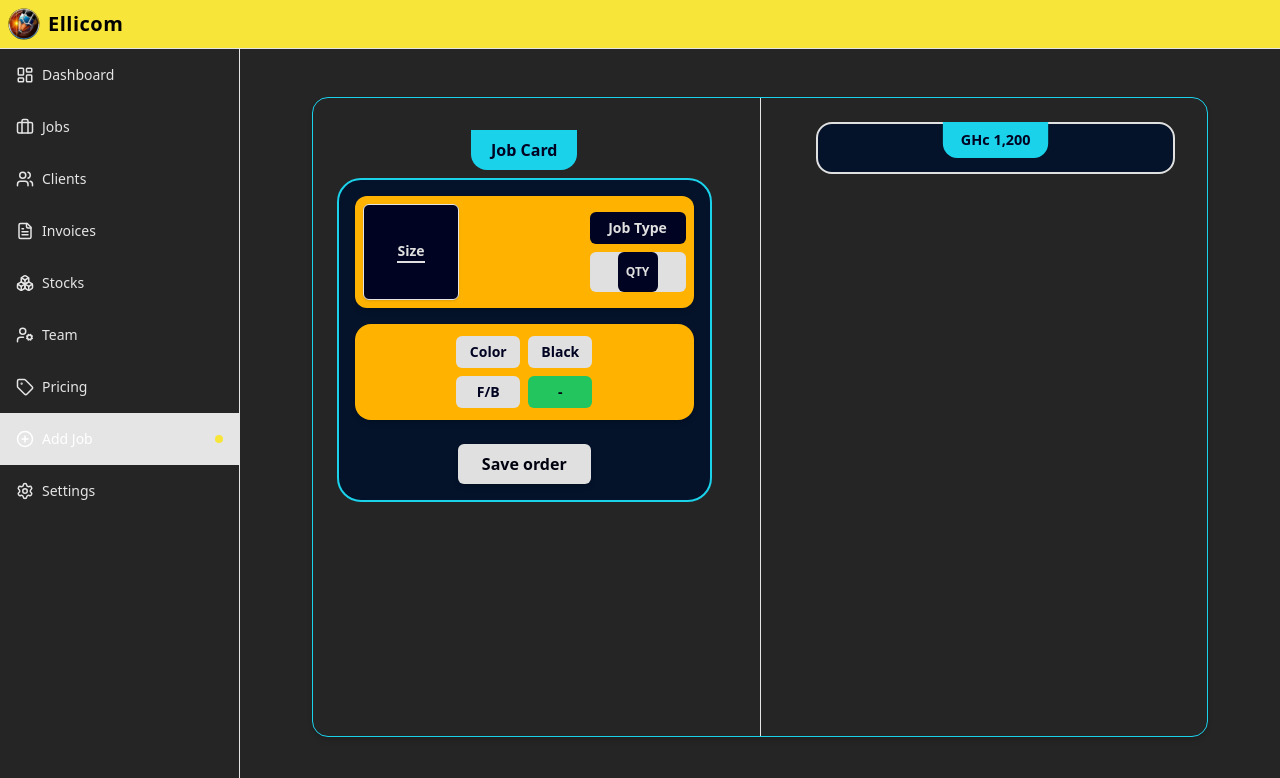
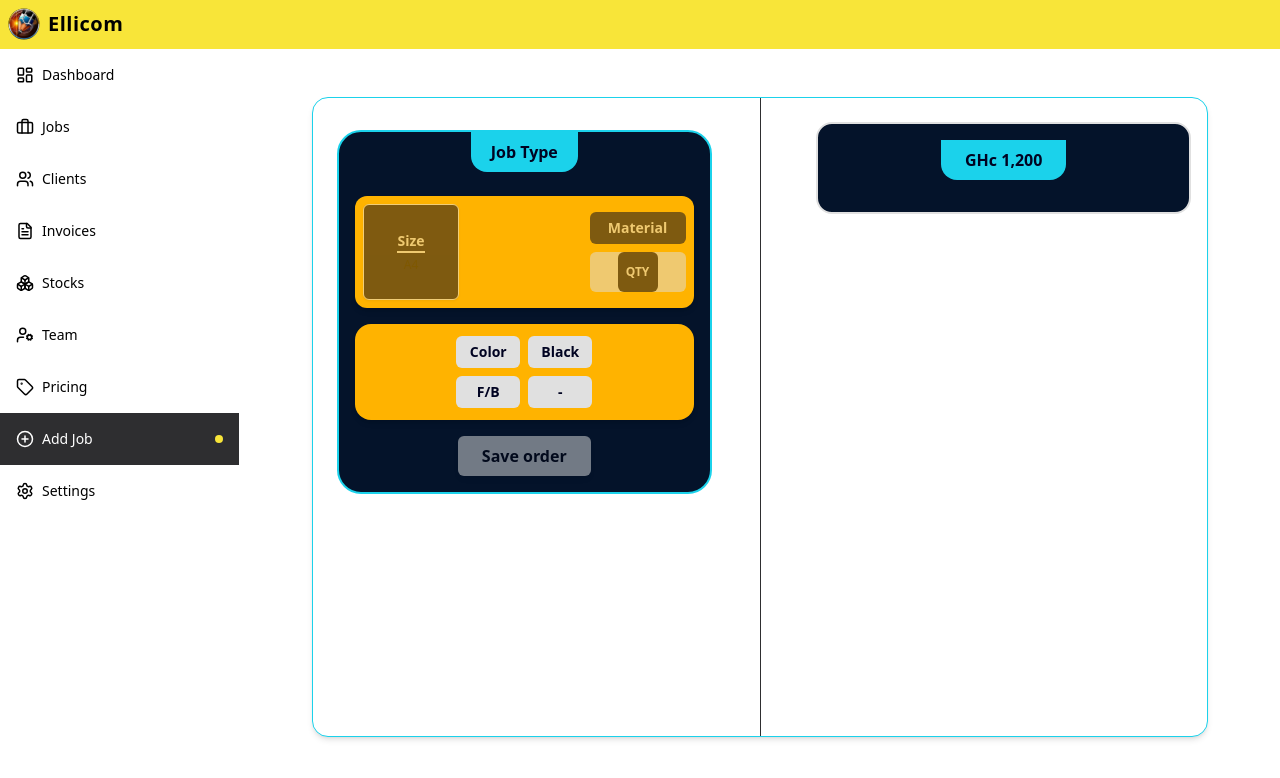
Before and after one commit to Abraham-trigs/ellicom-Up, a Next.js app in the folder ellicom-up/: page /admin/addJob in a window 1280 px wide. Shown: the top 778 px of the page. Built offline with nearby package versions, Linux system fonts and the light colour scheme.

Commit message:
WIP before viewing old commit

```diff
--- a/ellicom-up/src/app/admin/pricing/page.tsx
+++ b/ellicom-up/src/app/admin/pricing/page.tsx
@@ -77,14 +77,16 @@ export default function PricingPage() {
   };
 
   return (
-    <div className="p-6 space-y-6">
-      <h1 className="text-2xl font-bold">Job Pricing Manager</h1>
+    <div className="p-6 space-y-6 bg-background text-textPrimary transition-colors duration-300">
+      <h1 className="text-2xl font-bold text-sea dark:text-textPrimary">
+        Job Pricing Manager
+      </h1>
 
       {/* Filter Dropdown */}
       <div className="flex items-center gap-4">
-        <Label>Filter by Job Type:</Label>
+        <Label className="text-textSecondary">Filter by Job Type:</Label>
         <select
-          className="border rounded-md px-3 py-1 text-sm bg-background"
+          className="border border-border rounded-md px-3 py-1 text-sm bg-surface text-textPrimary"
           value={filterJobType}
           onChange={(e) => setFilterJobType(e.target.value)}
         >
@@ -98,9 +100,9 @@ export default function PricingPage() {
       </div>
 
       {/* Form */}
-      <Card>
+      <Card className="bg-surface border border-border shadow-sm">
         <CardHeader>
-          <CardTitle>
+          <CardTitle className="text-gold dark:text-textPrimary">
             {editingId ? "Edit Pricing" : "Add New Pricing"}
           </CardTitle>
         </CardHeader>
@@ -108,6 +110,7 @@ export default function PricingPage() {
           <div>
             <Label>Job Type</Label>
             <Input
+              className="bg-background text-textPrimary border-border"
               value={formData.jobType}
               onChange={(e) =>
                 setFormData((f) => ({ ...f, jobType: e.target.value }))
@@ -119,6 +122,7 @@ export default function PricingPage() {
           <div>
             <Label>Variable</Label>
             <Input
+              className="bg-background text-textPrimary border-border"
               value={formData.variable}
               onChange={(e) =>
                 setFormData((f) => ({ ...f, variable: e.target.value }))
@@ -130,6 +134,7 @@ export default function PricingPage() {
           <div>
             <Label>Material Type (optional)</Label>
             <Input
+              className="bg-background text-textPrimary border-border"
               value={formData.materialType || ""}
               onChange={(e) =>
                 setFormData((f) => ({ ...f, materialType: e.target.value }))
@@ -141,6 +146,7 @@ export default function PricingPage() {
           <div>
             <Label>Unit Price</Label>
             <Input
+              className="bg-background text-textPrimary border-border"
               type="number"
               value={formData.unitPrice}
               onChange={(e) =>
@@ -156,6 +162,7 @@ export default function PricingPage() {
           <div className="md:col-span-2">
             <Label>Modifiers (comma separated)</Label>
             <Input
+              className="bg-background text-textPrimary border-border"
               value={formData.modifiers.join(", ")}
               onChange={(e) =>
                 setFormData((f) => ({
@@ -170,6 +177,7 @@ export default function PricingPage() {
           <div className="md:col-span-2">
             <Label>Notes</Label>
             <Textarea
+              className="bg-background text-textPrimary border-border"
               value={formData.notes || ""}
               onChange={(e) =>
                 setFormData((f) => ({ ...f, notes: e.target.value }))
@@ -178,34 +186,64 @@ export default function PricingPage() {
             />
           </div>
 
-          <Button className="w-full md:col-span-2" onClick={handleSubmit}>
+          <Button
+            className="w-full md:col-span-2 bg-sea hover:bg-neonSea text-power dark:bg-gold dark:hover:bg-highGold dark:text-power"
+            onClick={handleSubmit}
+          >
             {editingId ? "Update Pricing" : "Create Pricing"}
           </Button>
         </CardContent>
       </Card>
 
-      {/* List */}
-      <div className="grid grid-cols-1 md:grid-cols-2 gap-4">
+      {/* Table */}
+      <div className="overflow-auto border border-border rounded-lg shadow-sm">
+        <table className="min-w-full table-auto border-collapse text-sm text-left">
+          <thead className="bg-surface text-textPrimary">
+            <tr>
+              {[
+                "Job Type",
+                "Variable",
+                "Material",
+                "Unit Price (GHS)",
+                "Modifiers",
+                "Notes",
+                "Actions",
+              ].map((header) => (
+                <th
+                  key={header}
+                  className="p-3 border border-border font-semibold"
+                >
+                  {header}
+                </th>
+              ))}
+            </tr>
+          </thead>
+          <tbody className="text-textSecondary">
             {filteredList.map((item) => (
-          <Card key={item.id}>
-            <CardHeader>
-              <CardTitle>
-                {item.jobType} – {item.variable}
-              </CardTitle>
-            </CardHeader>
-            <CardContent className="space-y-2">
-              {item.materialType && <p>Material: {item.materialType}</p>}
-              <p className="font-medium text-lg">
-                GHS {item.unitPrice.toFixed(2)}
-              </p>
-              {item.notes && (
-                <p className="text-muted-foreground text-sm">{item.notes}</p>
-              )}
-
-              <div className="flex gap-2 mt-2">
+              <tr
+                key={item.id}
+                className="hover:bg-sea/20 dark:hover:bg-muted/50 transition-colors duration-150"
+              >
+                <td className="p-3 border border-border">{item.jobType}</td>
+                <td className="p-3 border border-border">{item.variable}</td>
+                <td className="p-3 border border-border">
+                  {item.materialType || "-"}
+                </td>
+                <td className="p-3 border border-border font-medium">
+                  {item.unitPrice.toFixed(2)}
+                </td>
+                <td className="p-3 border border-border">
+                  {item.modifiers?.length ? item.modifiers.join(", ") : "-"}
+                </td>
+                <td className="p-3 border border-border italic text-xs text-muted-foreground">
+                  {item.notes || "-"}
+                </td>
+                <td className="p-3 border border-border text-center">
+                  <div className="flex justify-center gap-2">
                     <Button
                       size="sm"
                       variant="secondary"
+                      className="bg-sea text-power hover:bg-neonSea dark:bg-gold dark:text-power dark:hover:bg-highGold"
                       onClick={() => handleEdit(item)}
                     >
                       Edit
@@ -218,9 +256,22 @@ export default function PricingPage() {
                       Delete
                     </Button>
                   </div>
-            </CardContent>
-          </Card>
+                </td>
+              </tr>
             ))}
+
+            {filteredList.length === 0 && (
+              <tr>
+                <td
+                  colSpan={7}
+                  className="text-center p-6 border border-border text-muted-foreground italic"
+                >
+                  No job pricing entries found.
+                </td>
+              </tr>
+            )}
+          </tbody>
+        </table>
       </div>
     </div>
   );
--- a/ellicom-up/src/app/globals.css
+++ b/ellicom-up/src/app/globals.css
@@ -2,80 +2,72 @@
 @tailwind components;
 @tailwind utilities;
 
-/* Smooth transitions */
-html {
-  transition: background-color 0.3s, color 0.3s;
+/* ================================
+   LIGHT MODE (Brand Palette)
+   ================================ */
+:root {
+  --sea: #1bd2eb;
+  --gold: #f8e539;
+  --neon-sea: #1bd2eb;
+  --high: #ffb300;
+  --high-gold: #fffb72;
+  --ground: #000321;
+  --container: #010210;
+  --inactive: #b6ae46;
+  --head: #000000;
+  --co-head: #333333;
+  --dark-sea: #04132a;
+  --power: #000000;
 }
 
-/* body {
-  @apply text-sea dark:text-textPrimary;
-} */
+/* ================================
+   DARK MODE
+   ================================ */
+.dark {
+  --background: #1b1b1c;
+  --surface: #252526;
+  --border: #2e2e30;
+  --border-alt: #2a2a2c;
+  --text-primary: #e5e5e5;
+  --text-secondary: #a1a1a3;
+  --text-muted: #666668;
 
-
-
-@layer base {
-  :root {
-    --background: 0 0% 100%;
-    --foreground: 0 0% 3.9%;
-    --card: 0 0% 100%;
-    --card-foreground: 0 0% 3.9%;
-    --popover: 0 0% 100%;
-    --popover-foreground: 0 0% 3.9%;
-    --primary: 0 0% 9%;
-    --primary-foreground: 0 0% 98%;
-    --secondary: 0 0% 96.1%;
-    --secondary-foreground: 0 0% 9%;
-    --muted: 0 0% 96.1%;
-    --muted-foreground: 0 0% 45.1%;
-    --accent: 0 0% 96.1%;
-    --accent-foreground: 0 0% 9%;
-    --destructive: 0 84.2% 60.2%;
-    --destructive-foreground: 0 0% 98%;
-    --border: 0 0% 89.8%;
-    --input: 0 0% 89.8%;
-    --ring: 0 0% 3.9%;
-    --chart-1: 12 76% 61%;
-    --chart-2: 173 58% 39%;
-    --chart-3: 197 37% 24%;
-    --chart-4: 43 74% 66%;
-    --chart-5: 27 87% 67%;
-    --radius: 0.5rem;
-  }
-  .dark {
-    --background: 0 0% 3.9%;
-    --foreground: 0 0% 98%;
-    --card: 0 0% 3.9%;
-    --card-foreground: 0 0% 98%;
-    --popover: 0 0% 3.9%;
-    --popover-foreground: 0 0% 98%;
-    --primary: 0 0% 98%;
-    --primary-foreground: 0 0% 9%;
-    --secondary: 0 0% 14.9%;
-    --secondary-foreground: 0 0% 98%;
-    --muted: 0 0% 14.9%;
-    --muted-foreground: 0 0% 63.9%;
-    --accent: 0 0% 14.9%;
-    --accent-foreground: 0 0% 98%;
-    --destructive: 0 62.8% 30.6%;
-    --destructive-foreground: 0 0% 98%;
-    --border: 0 0% 14.9%;
-    --input: 0 0% 14.9%;
-    --ring: 0 0% 83.1%;
-    --chart-1: 220 70% 50%;
-    --chart-2: 160 60% 45%;
-    --chart-3: 30 80% 55%;
-    --chart-4: 280 65% 60%;
-    --chart-5: 340 75% 55%;
-  }
+  --sea: #1bd2eb;
+  --gold: #f8e539;
+  --neon-sea: #1bd2eb;
+  --high: #ffb300;
+  --high-gold: #fffb72;
+  --ground: #000321;
+  --container: #010210;
+  --inactive: #b6ae46;
+  --head: #ffffff;
+  --co-head: #e0e0e0;
+  --dark-sea: #04132a;
+  --power: #000000;
 }
 
+/* ================================
+   BASE STYLES
+   ================================ */
+body {
+  background-color: var(--background, #000321); /* fallback for light mode */
+  color: var(--text-primary, #000000);
+  transition: background-color 0.3s ease, color 0.3s ease;
+}
 
+/* ================================
+   UTILITY CLASSES (Optional)
+   ================================ */
+.bg-background { background-color: var(--background, #ffffff); }
+.bg-surface { background-color: var(--surface, #ffffff); }
+.border-border { border-color: var(--border, transparent); }
+.border-borderAlt { border-color: var(--border-alt, transparent); }
+.text-textPrimary { color: var(--text-primary, #000000); }
+.text-textSecondary { color: var(--text-secondary, #333333); }
+.text-textMuted { color: var(--text-muted, #777777); }
 
-@layer base {
-  * {
-    @apply border-border;
-  }
-  body {
-    @apply bg-background text-foreground;
-  }
-}
+.text-sea { color: var(--sea); }
+.bg-sea { background-color: var(--sea); }
+
+.text-gold { color: var(--gold); }
+.bg-gold { background-color: var(--gold); }
--- a/ellicom-up/src/components/job/JobCard.tsx
+++ b/ellicom-up/src/components/job/JobCard.tsx
@@ -6,22 +6,19 @@ import JobTypeModal from "@/components/job/modals/JobTypeModal";
 import PaperSizeModal from "@/components/job/modals/PaperSizeModal";
 import QuantityModal from "@/components/job/modals/QuantityModal";
 
-export default function JobCard() {
+export default function JobType() {
   const {
     jobType,
+    isJobTypeModalOpen,
     openModal,
     closeModal,
-    isJobTypeModalOpen,
     setJobType,
     paperSize,
-    quantity,
-    color,
-    side,
-    fileAttached,
     isPaperSizeModalOpen,
     openPaperSizeModal,
     closePaperSizeModal,
     setPaperSize,
+    quantity,
     isQuantityModalOpen,
     openQuantityModal,
     closeQuantityModal,
@@ -30,52 +27,63 @@ export default function JobCard() {
     setColorType,
     sideType,
     toggleSideType,
+    fileAttached,
   } = useJobCardStore();
 
   const isJobSelected = Boolean(jobType);
 
   return (
     <div className="w-full flex flex-col items-center">
-      {/* Header */}
-      <div className="mt-2 flex flex-col items-center">
-        <button className="bg-sea rounded-b-2xl px-5 py-2 font-bold text-ground text-sm sm:text-base">
-          Job Card
-        </button>
+      <div className="w-full sm:max-w-md md:max-w-lg border-2 border-sea bg-darkSea rounded-3xl mt-2 p-4 flex flex-col gap-4">
+        {/* Header inside box — now shows selected job type */}
+        <div className="flex justify-center">
+          <div
+            onClick={openModal}
+            className="bg-sea rounded-b-2xl px-5 py-2 -m-4 mb-2 font-bold text-ground text-sm sm:text-base cursor-pointer hover:bg-coHead hover:text-ground transition"
+          >
+            {jobType || "Job Type"}
+          </div>
+        </div>
 
-        {/* Card Body */}
-        {/* Card Body */}
-        <div className="w-full sm:max-w-md md:max-w-lg border-2 border-sea bg-darkSea rounded-3xl mt-2 p-4 flex flex-col justify-between gap-4">
-          {/* Top Row: PaperSize + JobType + Quantity + Color + Side + File */}
+        {/* Top Row */}
         <div className="flex flex-col gap-4 lg:flex-row lg:flex-wrap lg:justify-between">
           {/* Paper Size + Job Info */}
-            <div className="flex-1 min-w-[220px] flex flex-row items-center justify-between gap-2 bg-high rounded-xl p-2 shadow-md">
-              {/* Paper Size */}
+          <div className="flex-1 min-w-[220px] flex items-center justify-between gap-2 bg-high rounded-xl p-2 shadow-md">
+            {/* Size */}
             <div
               onClick={isJobSelected ? openPaperSizeModal : undefined}
-                className="flex flex-col justify-center items-center w-20 h-20 sm:w-24 sm:h-24 bg-ground rounded-md border shadow cursor-pointer shrink-0"
+              className={`flex flex-col justify-center items-center w-20 h-20 sm:w-24 sm:h-24 bg-ground rounded-md border shadow cursor-pointer ${
+                !isJobSelected && "opacity-50 cursor-not-allowed"
+              }`}
             >
               <div className="text-center font-semibold text-coHead text-sm border-b-2 border-coHead">
                 Size
               </div>
+              <span className="text-xs mt-1">{paperSize || "--"}</span>
             </div>
 
-              {/* Job Type + Quantity */}
+            {/* Material + QTY */}
             <div className="flex flex-col gap-2 justify-center">
-                {/* Job Type */}
+              {/* Material (now disabled when no job selected) */}
               <div
-                  onClick={openModal}
-                  className="w-24 h-8 rounded-md bg-ground text-coHead flex justify-center items-center text-sm font-semibold cursor-pointer hover:bg-coHead hover:text-ground transition"
+                className={`w-24 h-8 rounded-md bg-ground text-coHead flex justify-center items-center text-sm font-semibold ${
+                  !isJobSelected ? "opacity-50 cursor-not-allowed" : ""
+                }`}
               >
-                  {isJobSelected ? "Selected" : "Job Type"}
+                Material
               </div>
 
-                {/* Quantity */}
+              {/* QTY */}
               <div
                 onClick={isJobSelected ? openQuantityModal : undefined}
-                  className="w-24 h-10 rounded-md bg-coHead flex items-center justify-center"
+                className={`w-24 h-10 rounded-md flex items-center justify-center ${
+                  isJobSelected
+                    ? "bg-coHead cursor-pointer"
+                    : "bg-coHead opacity-50 cursor-not-allowed"
+                }`}
               >
-                  <div className="w-10 h-10 flex items-center justify-center bg-ground rounded-md text-coHead text-xs font-bold cursor-pointer">
-                    QTY
+                <div className="w-10 h-10 flex items-center justify-center bg-ground rounded-md text-coHead text-xs font-bold">
+                  {quantity || "QTY"}
                 </div>
               </div>
             </div>
@@ -83,30 +91,23 @@ export default function JobCard() {
 
           {/* Color + Side + File */}
           <div className="flex-1 min-w-[220px] flex flex-col items-center bg-high p-3 rounded-2xl shadow-md">
-              <div className="flex flex-row gap-2 mb-2">
+            <div className="flex gap-2 mb-2">
+              {["Color", "Black"].map((type) => (
                 <div
-                  onClick={() => setColorType("Color")}
+                  key={type}
+                  onClick={() => setColorType(type)}
                   className={`w-16 h-8 text-sm rounded-md flex items-center justify-center font-semibold cursor-pointer ${
-                    colorType === "Color"
+                    colorType === type
                       ? "bg-green-500 text-container"
                       : "bg-coHead text-ground"
                   }`}
                 >
-                  Color
+                  {type}
                 </div>
-                <div
-                  onClick={() => setColorType("Black")}
-                  className={`w-16 h-8 text-sm rounded-md flex items-center justify-center font-semibold cursor-pointer ${
-                    colorType === "Black"
-                      ? "bg-green-500 text-container"
-                      : "bg-coHead text-ground"
-                  }`}
-                >
-                  Black
-                </div>
+              ))}
             </div>
 
-              <div className="flex flex-row gap-2">
+            <div className="flex gap-2">
               <div
                 onClick={toggleSideType}
                 className={`w-16 h-8 text-sm rounded-md flex items-center justify-center font-bold cursor-pointer ${
@@ -117,22 +118,27 @@ export default function JobCard() {
               >
                 F/B
               </div>
-                <div className="w-16 h-8 rounded-md bg-green-500 text-container flex items-center justify-center font-bold text-sm">
-                  {isJobSelected && fileAttached ? "File +" : "-"}
+              <div
+                className={`w-16 h-8 rounded-md flex items-center justify-center font-bold text-sm ${
+                  fileAttached && isJobSelected
+                    ? "bg-green-500 text-container"
+                    : "bg-coHead text-ground"
+                }`}
+              >
+                {fileAttached && isJobSelected ? "File +" : "-"}
               </div>
             </div>
           </div>
         </div>
 
         {/* Save Button */}
-          <div className="w-full flex justify-center mt-2">
+        <div className="w-full flex justify-center">
           <button
-              className="bg-coHead hover:bg-high hover:text-container text-container px-6 py-2 font-bold rounded-md shadow-md transition-all"
+            className="bg-coHead hover:bg-high hover:text-container text-container px-6 py-2 font-bold rounded-md shadow-md transition-all disabled:opacity-50 disabled:cursor-not-allowed"
             disabled={!isJobSelected}
           >
             Save order
           </button>
-          </div>
         </div>
       </div>
 
--- a/ellicom-up/src/components/job/JobRecorder.tsx
+++ b/ellicom-up/src/components/job/JobRecorder.tsx
@@ -27,18 +27,20 @@ export default function JobRecorder() {
   };
 
   return (
-    <div className="ml-2 mr-2 w-73 h-70 border-2 border-coHead bg-darkSea rounded-2xl">
-      <div className="flex flex-col justify-center items-center">
-        <div className="flex flex-row items-center">
-          {/* Total Amount here — placeholder */}
-          <button className="text flex items-center -mt-1 bg-sea rounded-b-2xl p-2 px-5 font-bold scale-90 text-ground mb-3 object-contain">
-            GHc 1,200
-          </button>
+    <div className="mx-2 w-full max-w-md sm:max-w-lg lg:max-w-xl border-2 border-coHead bg-darkSea rounded-2xl p-4">
+      {/* Sticky total amount bar */}
+      <div className="sticky top-0 z-10 bg-darkSea flex justify-center">
+        <button className="bg-sea rounded-b-2xl py-2 px-6 font-bold text-ground mb-4">
+          GHc 1,200
+        </button>
+      </div>
+
+      {/* Recorder wrapper for strict width containment */}
+      <div className="w-full max-w-full overflow-x-hidden">
+        <div className="w-full max-w-full overflow-hidden break-words">
+          {renderRecorder()}
         </div>
       </div>
-
-      {/* 🎯 Render only the active recorder */}
-      <div>{renderRecorder()}</div>
     </div>
   );
 }
--- a/ellicom-up/tailwind.config.ts
+++ b/ellicom-up/tailwind.config.ts
@@ -2,18 +2,21 @@
 import type { Config } from 'tailwindcss'
 
 const config: Config = {
-  darkMode: ['class', 'class'],
+  darkMode: 'class', // enables dark mode with the .dark class
   content: ['./src/**/*.{js,ts,jsx,tsx,mdx}'],
   theme: {
     extend: {
       colors: {
-  			background: 'hsl(var(--background))',
+        // ===== Dark Mode Palette =====
+        background: '#1b1b1c',
         surface: '#252526',
-  			border: 'hsl(var(--border))',
+        border: '#2e2e30',
         borderAlt: '#2a2a2c',
         textPrimary: '#e5e5e5',
         textSecondary: '#a1a1a3',
         textMuted: '#666668',
+
+        // ===== Brand Colors =====
         sea: '#1BD2EB',
         gold: '#F8E539',
         neonSea: '#1BD2EB',
@@ -26,52 +29,10 @@ const config: Config = {
         coHead: '#E0E0E0',
         darkSea: '#04132A',
         power: '#000000',
-  			foreground: 'hsl(var(--foreground))',
-  			card: {
-  				DEFAULT: 'hsl(var(--card))',
-  				foreground: 'hsl(var(--card-foreground))'
       },
-  			popover: {
-  				DEFAULT: 'hsl(var(--popover))',
-  				foreground: 'hsl(var(--popover-foreground))'
     },
-  			primary: {
-  				DEFAULT: 'hsl(var(--primary))',
-  				foreground: 'hsl(var(--primary-foreground))'
   },
-  			secondary: {
-  				DEFAULT: 'hsl(var(--secondary))',
-  				foreground: 'hsl(var(--secondary-foreground))'
-  			},
-  			muted: {
-  				DEFAULT: 'hsl(var(--muted))',
-  				foreground: 'hsl(var(--muted-foreground))'
-  			},
-  			accent: {
-  				DEFAULT: 'hsl(var(--accent))',
-  				foreground: 'hsl(var(--accent-foreground))'
-  			},
-  			destructive: {
-  				DEFAULT: 'hsl(var(--destructive))',
-  				foreground: 'hsl(var(--destructive-foreground))'
-  			},
-  			input: 'hsl(var(--input))',
-  			ring: 'hsl(var(--ring))',
-  			chart: {
-  				'1': 'hsl(var(--chart-1))',
-  				'2': 'hsl(var(--chart-2))',
-  				'3': 'hsl(var(--chart-3))',
-  				'4': 'hsl(var(--chart-4))',
-  				'5': 'hsl(var(--chart-5))'
+  plugins: [require('tailwindcss-animate')],
 }
-  		},
-  		borderRadius: {
-  			lg: 'var(--radius)',
-  			md: 'calc(var(--radius) - 2px)',
-  			sm: 'calc(var(--radius) - 4px)'
-  		}
-  	}
-  },
-  plugins: [require("tailwindcss-animate")],
-}
+
 export default config
```
Lines whose indentation alone changed are shown as unchanged.
